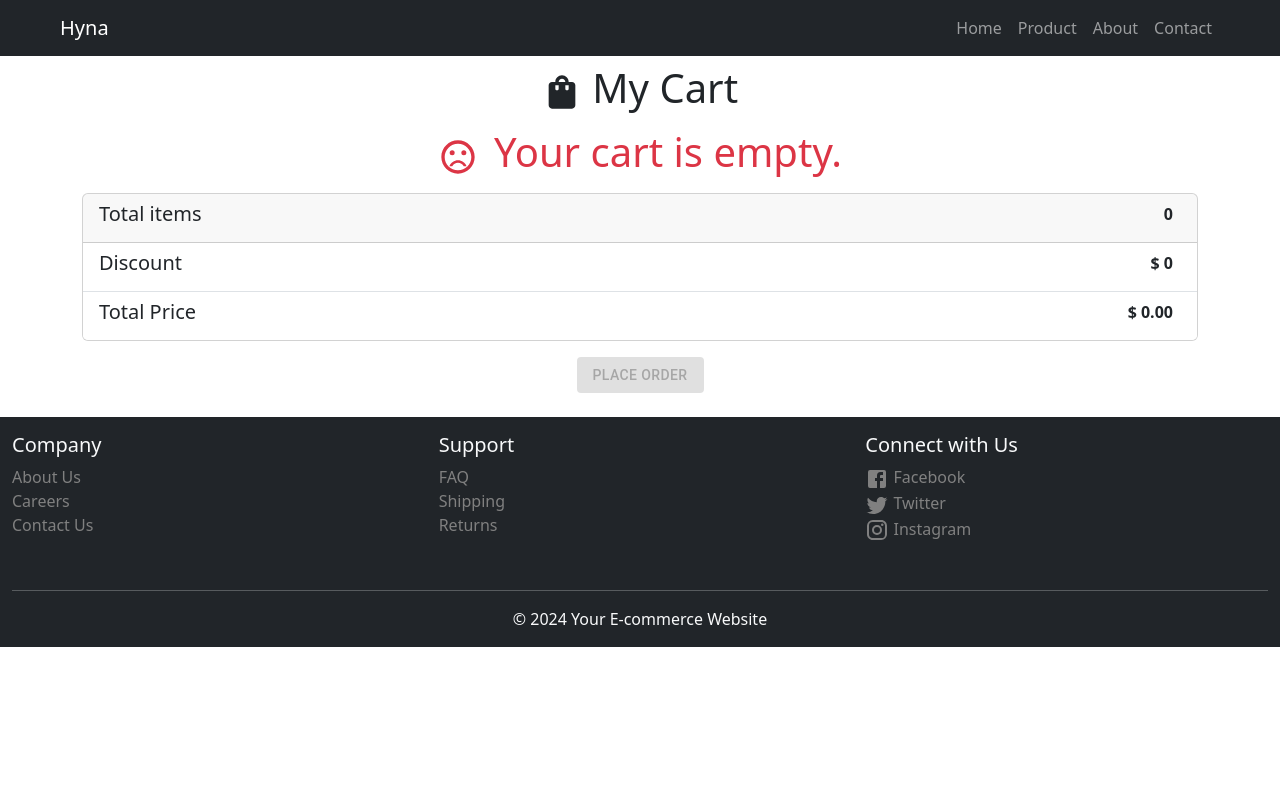
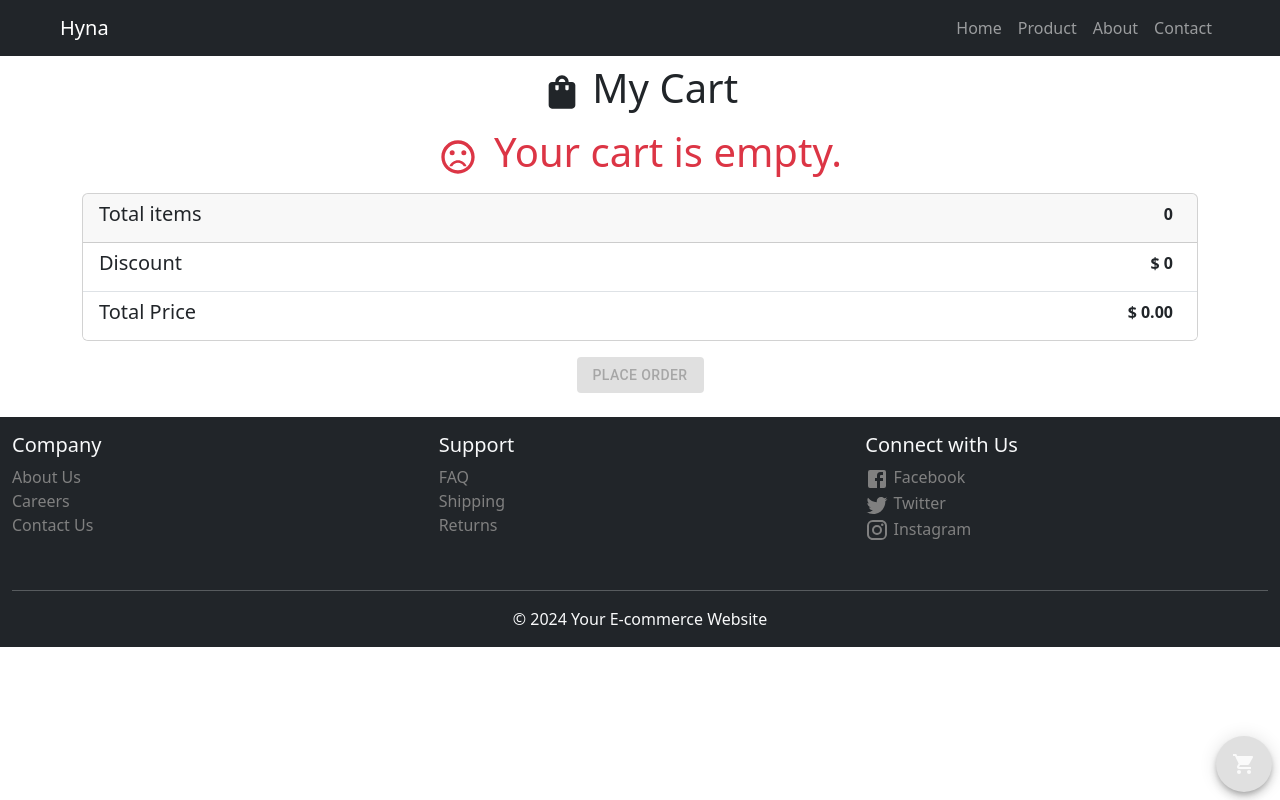
Before and after one commit to Sushantraipuri123/E-comerse-reactjs, a React (Vite) app: page /mycarts in a window 1280 px wide. Built offline with nearby package versions, Linux system fonts and the light colour scheme.

Commit message:
adD TO CART FUNCTOANILITY DONE

```diff
--- a/src/components/Addtocart.jsx
+++ b/src/components/Addtocart.jsx
@@ -7,6 +7,7 @@ import IconButton from '@mui/material/IconButton';
 import ShoppingCartIcon from '@mui/icons-material/ShoppingCart';
 import { grey } from '@mui/material/colors'
 import { Link } from 'react-router-dom';
+import { useSelector, useDispatch } from 'react-redux';
 
 const StyledBadge = styled(Badge)(({ theme }) => ({
   '& .MuiBadge-badge': {
@@ -18,8 +19,12 @@ const StyledBadge = styled(Badge)(({ theme }) => ({
 }));
 
 
-export default function Addtocart({ cartLength }) {
-  console.log("Cart Length:", cartLength);
+export default function Addtocart() {
+
+  const carts = useSelector(state => state.cart);
+  const cartLength = carts.length;
+
+  console.log("Cart Length:", );
   return (
     <Box sx={{ '& > :not(style)': { m: 1 } }}>
     <Fab>
--- a/src/components/Home.jsx
+++ b/src/components/Home.jsx
@@ -135,7 +135,6 @@ function Home() {
 
         <div className='position-fixed bottom-0  end-0'>
           <Addtocart />
-
         </div>
       </div>
     </>
--- a/src/components/Mycart.jsx
+++ b/src/components/Mycart.jsx
@@ -108,6 +108,9 @@ function Mycart() {
         Place Order
       </Button>
    </div>
+   <div className='position-fixed bottom-0  end-0'>
+          <Addtocart  />
+        </div>
     </div>
   );
 }
--- a/src/features/cartSlice.js
+++ b/src/features/cartSlice.js
@@ -2,7 +2,6 @@ import { createSlice } from '@reduxjs/toolkit'
 
 const initialState = {
     cart : [],
-    totalQuantity: 0,
   }
 
 export const cartSlice = createSlice({
```
